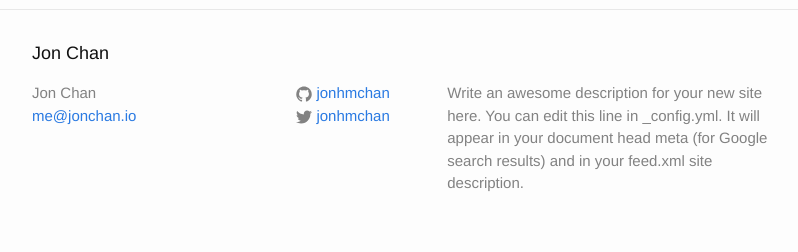
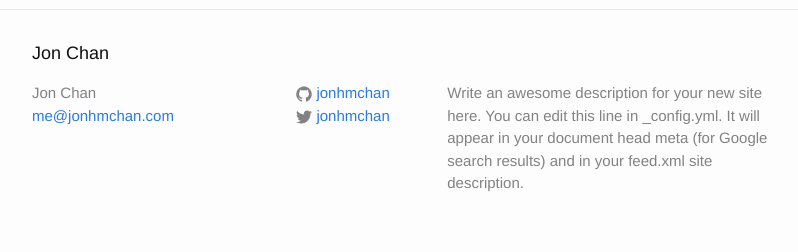
Before and after one commit to JonHMChan/blog, a Jekyll site: the page built from _posts/2015-07-31-preparing-for-my-trip.markdown, in a window 1280 px wide. Shown: the part 1688-1940 px from the top of the page, without its empty margins (238-1036 px from the left). Built offline with Jekyll 4.4.1, drawn with Linux system fonts in a browser that asks for light colours.

Commit message:
Update email

```diff
--- a/_config.yml
+++ b/_config.yml
@@ -1,6 +1,6 @@
 # Site settings
 title: Jon Chan
-email: me@jonchan.io
+email: me@jonhmchan.com
 description: > # this means to ignore newlines until "baseurl:"
   Write an awesome description for your new site here. You can edit this
   line in _config.yml. It will appear in your document head meta (for
```
